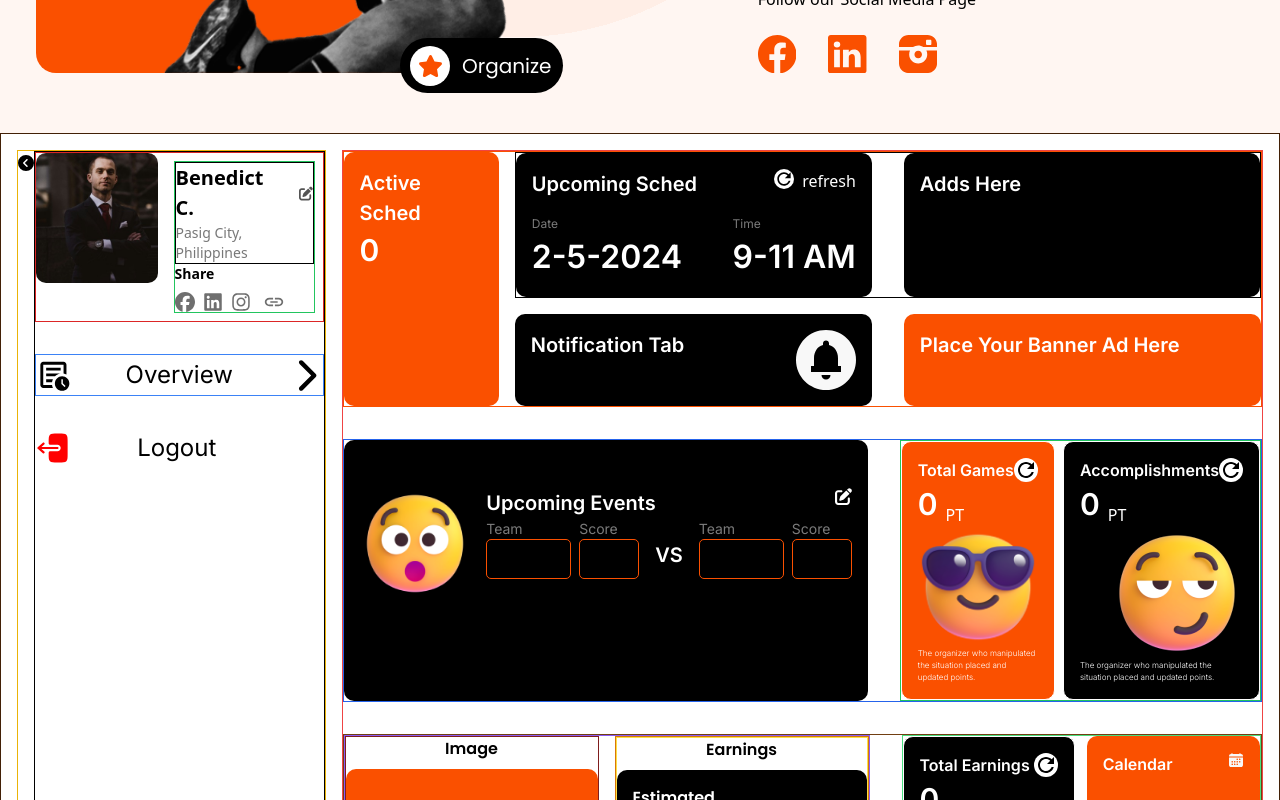
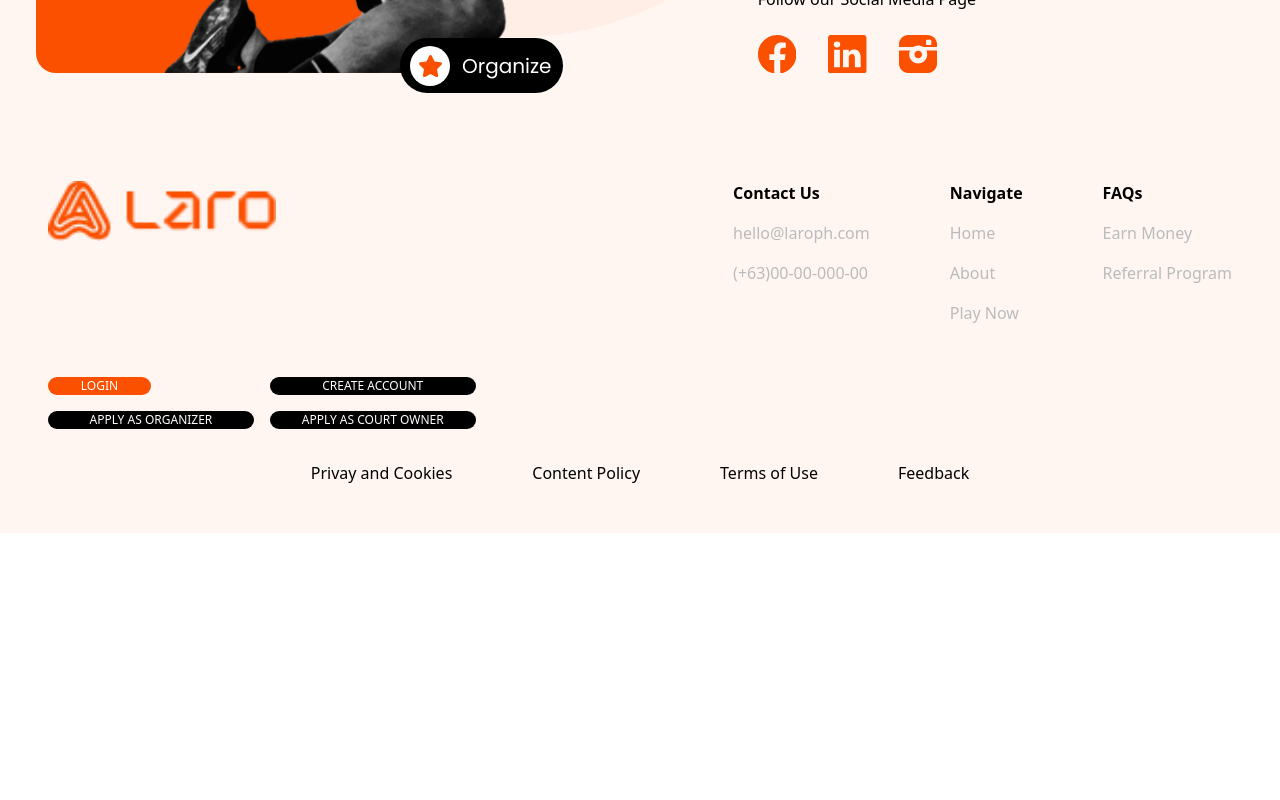
Before and after one commit to novice-is-me/Laro-App, a React (Vite) app: page / in a window 1280 px wide. Shown: the part 5180-5980 px from the top of the page. After the commit the page ends 5713 px from the top, so only its background shows below. Built offline with nearby package versions, Linux system fonts and the light colour scheme; a web font is replaced by a local one.

Commit message:
Adding New Path

```diff
--- a/src/App.jsx
+++ b/src/App.jsx
@@ -9,6 +9,7 @@ import Court from './pages/Court'
 import About from './pages/About'
 import Login from './pages/Login'
 import CourtOwner from './pages/CourtOwner'
+import DashboardCourtOwner from './pages/DashboardCourtOwner'
 
 function App() {
 
@@ -23,6 +24,7 @@ function App() {
         <Route path='/login' element={<Login />}></Route>
         <Route path='/register' element={<CreateAccount/>}></Route>
         <Route path='/court-owner' element={<CourtOwner/>}/>
+        <Route path='/dashboard' element={<DashboardCourtOwner/>}/>
       </Routes>
 
     </>
--- a/src/pages/HomePage.jsx
+++ b/src/pages/HomePage.jsx
@@ -21,7 +21,6 @@ const HomePage = () => {
       <Gameplay/>
       <Advertisments/>
       <About/>
-      <DashboardCourtOwner/>
       <Footer />
     </div>
   )
```
